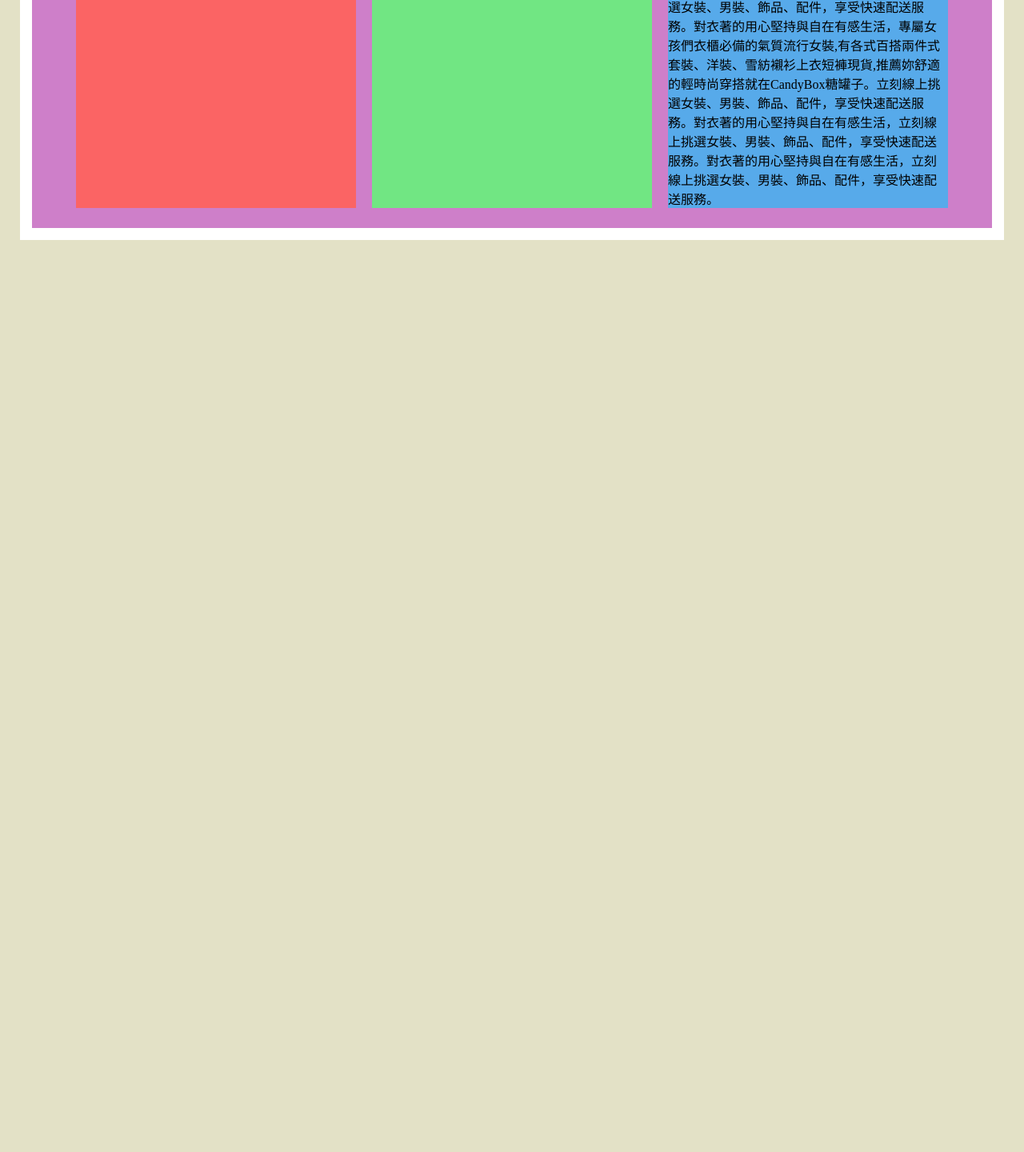
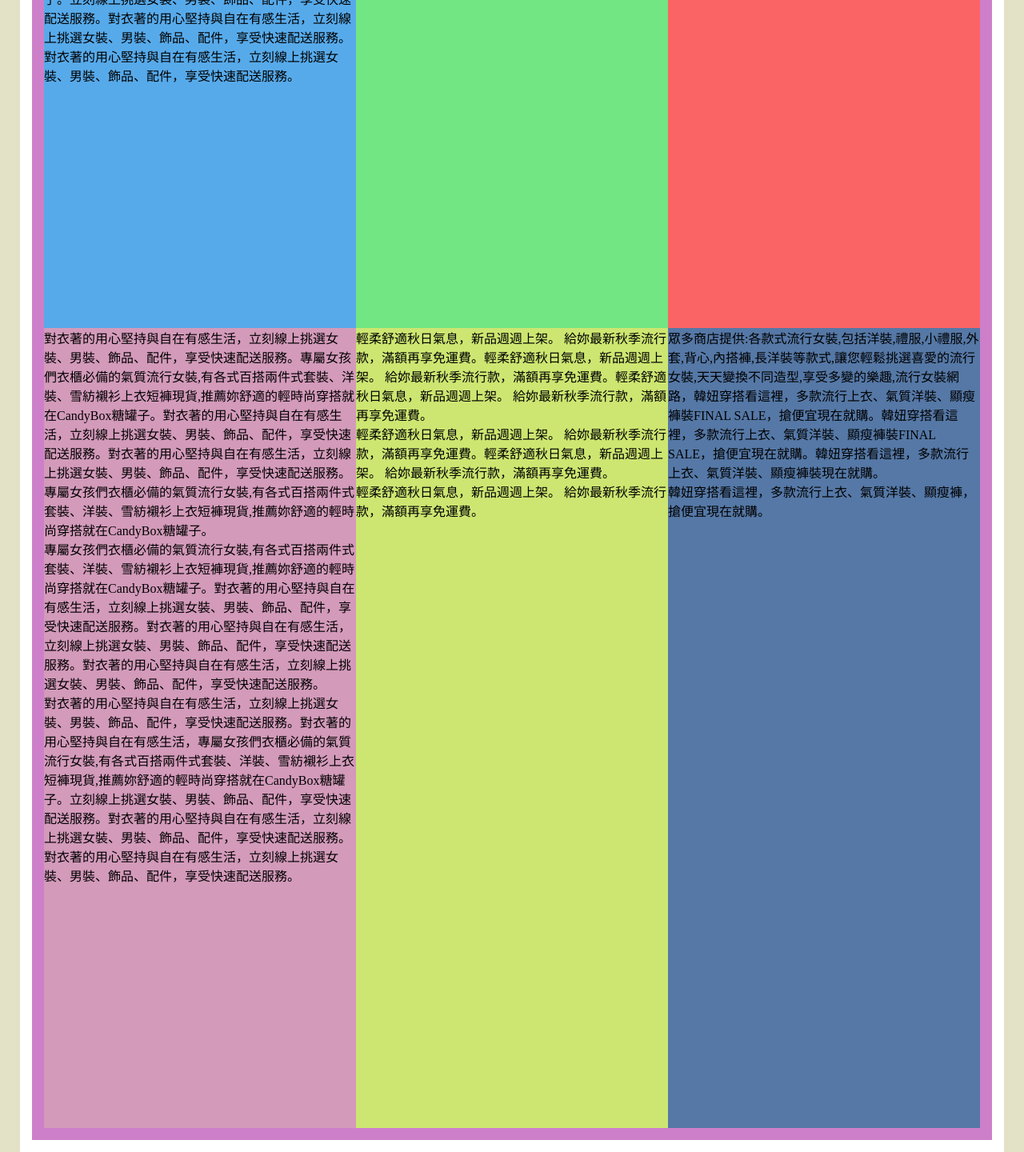
Before and after one commit to raykuo7/2024_Website, a plain HTML site: page web/18-水平排列3-彈性伸縮盒子-FlexBox/index.html in a window 1280 px wide. Shown: the part 960-2400 px from the top of the page at 80% size. Before the commit the page ends 1260 px from the top, so only its background shows below. Drawn offline with Linux system fonts and the light colour scheme.

Commit message:
10151515

```diff
--- a/web/18-水平排列3-彈性伸縮盒子-FlexBox/index.html
+++ b/web/18-水平排列3-彈性伸縮盒子-FlexBox/index.html
@@ -24,6 +24,27 @@
   <p>專屬女孩們衣櫃必備的氣質流行女裝,有各式百搭兩件式套裝、洋裝、雪紡襯衫上衣短褲現貨,推薦妳舒適的輕時尚穿搭就在CandyBox糖罐子。對衣著的用心堅持與自在有感生活，立刻線上挑選女裝、男裝、飾品、配件，享受快速配送服務。對衣著的用心堅持與自在有感生活，立刻線上挑選女裝、男裝、飾品、配件，享受快速配送服務。對衣著的用心堅持與自在有感生活，立刻線上挑選女裝、男裝、飾品、配件，享受快速配送服務。</p>
   <p>對衣著的用心堅持與自在有感生活，立刻線上挑選女裝、男裝、飾品、配件，享受快速配送服務。對衣著的用心堅持與自在有感生活，專屬女孩們衣櫃必備的氣質流行女裝,有各式百搭兩件式套裝、洋裝、雪紡襯衫上衣短褲現貨,推薦妳舒適的輕時尚穿搭就在CandyBox糖罐子。立刻線上挑選女裝、男裝、飾品、配件，享受快速配送服務。對衣著的用心堅持與自在有感生活，立刻線上挑選女裝、男裝、飾品、配件，享受快速配送服務。對衣著的用心堅持與自在有感生活，立刻線上挑選女裝、男裝、飾品、配件，享受快速配送服務。</p>
 </div>
+<div class="b4">
+  <p>眾多商店提供:各款式流行女裝,包括洋裝,禮服,小禮服,外套,背心,內搭褲,長洋裝等款式,讓您輕鬆挑選喜愛的流行女裝,天天變換不同造型,享受多變的樂趣,流行女裝網路，韓妞穿搭看這裡，多款流行上衣、氣質洋裝、顯瘦褲裝FINAL
+    SALE，搶便宜現在就購。韓妞穿搭看這裡，多款流行上衣、氣質洋裝、顯瘦褲裝FINAL SALE，搶便宜現在就購。韓妞穿搭看這裡，多款流行上衣、氣質洋裝、顯瘦褲裝現在就購。</p>
+  <p>韓妞穿搭看這裡，多款流行上衣、氣質洋裝、顯瘦褲，搶便宜現在就購。</p>
+</div>
+<div class="b5">
+  <p>輕柔舒適秋日氣息，新品週週上架。 給妳最新秋季流行款，滿額再享免運費。輕柔舒適秋日氣息，新品週週上架。 給妳最新秋季流行款，滿額再享免運費。輕柔舒適秋日氣息，新品週週上架。 給妳最新秋季流行款，滿額再享免運費。</p>
+  <p>輕柔舒適秋日氣息，新品週週上架。 給妳最新秋季流行款，滿額再享免運費。輕柔舒適秋日氣息，新品週週上架。 給妳最新秋季流行款，滿額再享免運費。</p>
+  <p>輕柔舒適秋日氣息，新品週週上架。 給妳最新秋季流行款，滿額再享免運費。</p>
+</div>
+<div class="b6">
+  <p>
+    對衣著的用心堅持與自在有感生活，立刻線上挑選女裝、男裝、飾品、配件，享受快速配送服務。專屬女孩們衣櫃必備的氣質流行女裝,有各式百搭兩件式套裝、洋裝、雪紡襯衫上衣短褲現貨,推薦妳舒適的輕時尚穿搭就在CandyBox糖罐子。對衣著的用心堅持與自在有感生活，立刻線上挑選女裝、男裝、飾品、配件，享受快速配送服務。對衣著的用心堅持與自在有感生活，立刻線上挑選女裝、男裝、飾品、配件，享受快速配送服務。專屬女孩們衣櫃必備的氣質流行女裝,有各式百搭兩件式套裝、洋裝、雪紡襯衫上衣短褲現貨,推薦妳舒適的輕時尚穿搭就在CandyBox糖罐子。
+  </p>
+  <p>
+    專屬女孩們衣櫃必備的氣質流行女裝,有各式百搭兩件式套裝、洋裝、雪紡襯衫上衣短褲現貨,推薦妳舒適的輕時尚穿搭就在CandyBox糖罐子。對衣著的用心堅持與自在有感生活，立刻線上挑選女裝、男裝、飾品、配件，享受快速配送服務。對衣著的用心堅持與自在有感生活，立刻線上挑選女裝、男裝、飾品、配件，享受快速配送服務。對衣著的用心堅持與自在有感生活，立刻線上挑選女裝、男裝、飾品、配件，享受快速配送服務。
+  </p>
+  <p>
+    對衣著的用心堅持與自在有感生活，立刻線上挑選女裝、男裝、飾品、配件，享受快速配送服務。對衣著的用心堅持與自在有感生活，專屬女孩們衣櫃必備的氣質流行女裝,有各式百搭兩件式套裝、洋裝、雪紡襯衫上衣短褲現貨,推薦妳舒適的輕時尚穿搭就在CandyBox糖罐子。立刻線上挑選女裝、男裝、飾品、配件，享受快速配送服務。對衣著的用心堅持與自在有感生活，立刻線上挑選女裝、男裝、飾品、配件，享受快速配送服務。對衣著的用心堅持與自在有感生活，立刻線上挑選女裝、男裝、飾品、配件，享受快速配送服務。
+  </p>
+</div>
 </div>
 </div>
 </body>
--- a/web/18-水平排列3-彈性伸縮盒子-FlexBox/style.css
+++ b/web/18-水平排列3-彈性伸縮盒子-FlexBox/style.css
@@ -27,17 +27,21 @@ body {
 
 .box{
 	background: #ce7fc9;
+	height: 2000px;
 	padding: 15px;
 	display: flex;
 	justify-content: center;
+	flex-wrap: wrap;
+	flex-direction: row-reverse;
+
 }
 
 /* .box div{
 	float: left;
 } */
 .box div{
-width: 350px;
-margin: 10px;
+width: calc(100%/3);
+
 }
 
 .box .b1 {
@@ -52,3 +56,16 @@ margin: 10px;
 .box .b3 {
 	background-color: #57aaea;
 }
+
+.box .b4 {
+	background-color: #5578a6;
+
+}
+
+.box .b5 {
+	background-color: #cde671;
+}
+
+.box .b6 {
+	background-color: #d39aba;
+}
```
